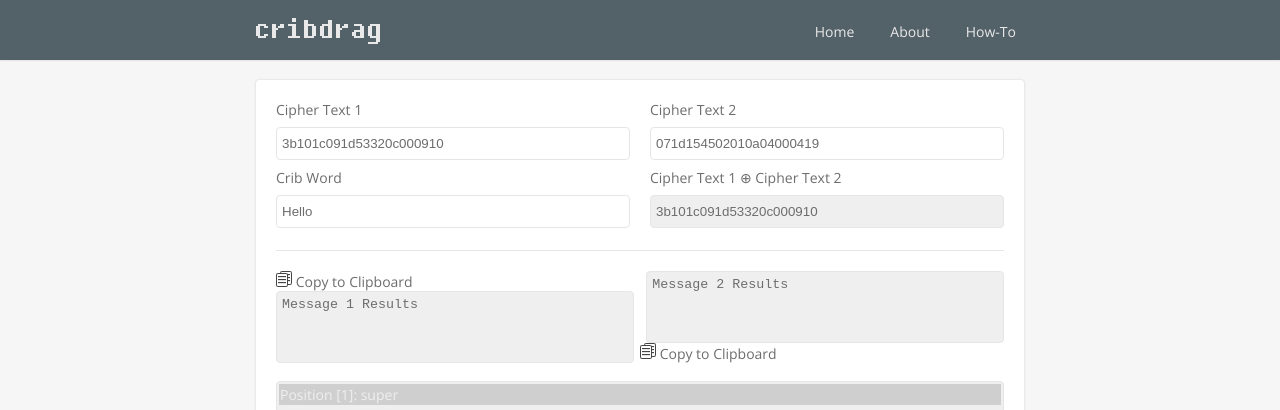
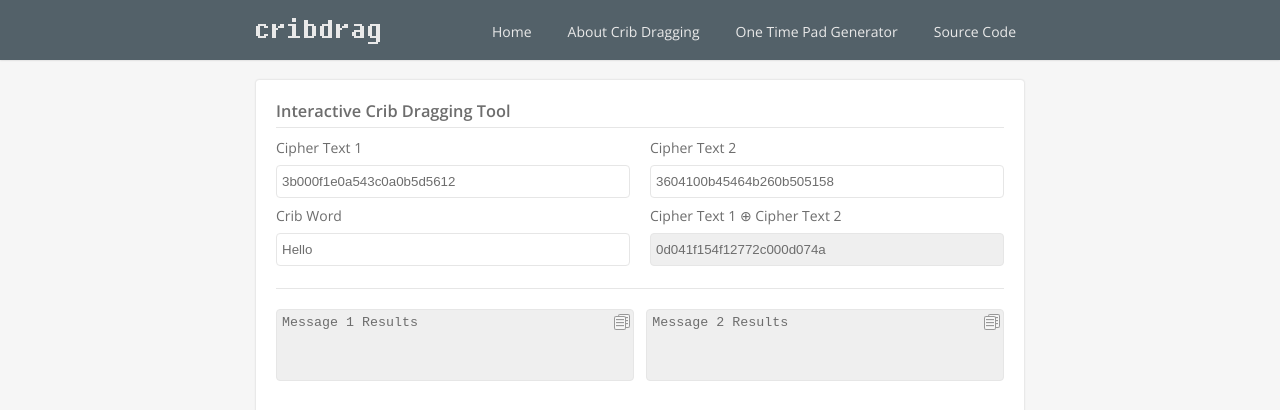
Before and after one commit to ZacharyMcGee/CribDrag.com, a plain HTML site: page index.html in a window 1280 px wide. Shown: the top 410 px of the page. Drawn offline with nearby package versions, Linux system fonts and the light colour scheme.

Commit message:
Update index.html

```diff
--- a/index.html
+++ b/index.html
@@ -18,17 +18,21 @@
 
     <ul>
       <li><a href="index.html">Home</a></li>
-      <li><a href="about.html">About</a></li>
-      <li><a href="howto.html">How-To</a></li>
+      <li><a href="about.html">About Crib Dragging</a></li>
+      <li><a href="one-time-pad.html">One Time Pad Generator</a></li>
+      <li><a href="https://github.com/ZacharyMcGee/CribDrag">Source Code</a></li>
     </ul>
   </div>
 
 <div class="content">
+  <div class="content-info">
+    <h3>Interactive Crib Dragging Tool</h3>
+  </div>
   <div class="crib-drag-form">
     <div class="crib-word">
       <div class="crib-drag-form-left">
         <label for="ciphertext">Cipher Text 1</label>
-        <input class="ciphertext" type="text" id="ciphertext1" name="ciphertext" value="3b101c091d53320c000910">
+        <input class="ciphertext" type="text" id="ciphertext1" name="ciphertext" value="3b000f1e0a543c0a0b5d5612">
 
         <label for="ciphertext">Crib Word</label>
         <input class="cribword" type="text" id="cribword" name="ciphertext" value="Hello">
@@ -38,32 +42,32 @@
     <div class="cipher-input">
       <div class="crib-drag-form-right">
         <label for="ciphertext">Cipher Text 2</label>
-        <input class="ciphertext" type="text" id="ciphertext2" name="ciphertext" value="071d154502010a04000419">
+        <input class="ciphertext" type="text" id="ciphertext2" name="ciphertext" value="3604100b45464b260b505158">
 
         <label for="ciphertext">Cipher Text 1 ⊕ Cipher Text 2</label>
-        <input class="ciphertext" type="text" id="ciphertextxorresult" name="ciphertext" value="3b101c091d53320c000910" disabled>
+        <input class="ciphertext" type="text" id="ciphertextxorresult" name="ciphertext" value="0d041f154f12772c000d074a" disabled>
       </div>
     </div>
   </div>
 <div class="messages">
   <div class="message1">
-    <div class="copy-image">
-    <img class="copy-image" data-clipboard-action="copy" data-clipboard-target="#message1" src="img/copy.png">
-    <span class="copy-to-clipboard">Copy to Clipboard</span>
-  </div>
     <textarea id="message1" class="message-textarea-left" rows="4" cols="50">
       Message 1 Results
     </textarea>
+    <div class="copy-image-1">
+      <img class="copy-image-1" data-clipboard-action="copy" data-clipboard-target="#message1" src="img/copy.png">
+      <span class="copy-to-clipboard">Copy to Clipboard</span>
+    </div>
   </div>
   <div class="message2">
     <textarea id="message2" class="message-textarea-right" rows="4" cols="50">
       Message 2 Results
     </textarea>
-    <div class="copy-image" style="right: 20%;margin-right: 20px;">
-    <img class="copy-image" data-clipboard-action="copy" data-clipboard-target="#message2" src="img/copy.png">
-    <span class="copy-to-clipboard">Copy to Clipboard</span>
+    <div class="copy-image-2" style="right: 20%;margin-right: 20px;">
+      <img class="copy-image-2" data-clipboard-action="copy" data-clipboard-target="#message2" src="img/copy.png">
+      <span class="copy-to-clipboard">Copy to Clipboard</span>
+    </div>
   </div>
-</div>
 <div class="brute-results">
   <table id="brute-results-table" class="brute-results-table">
 
```
